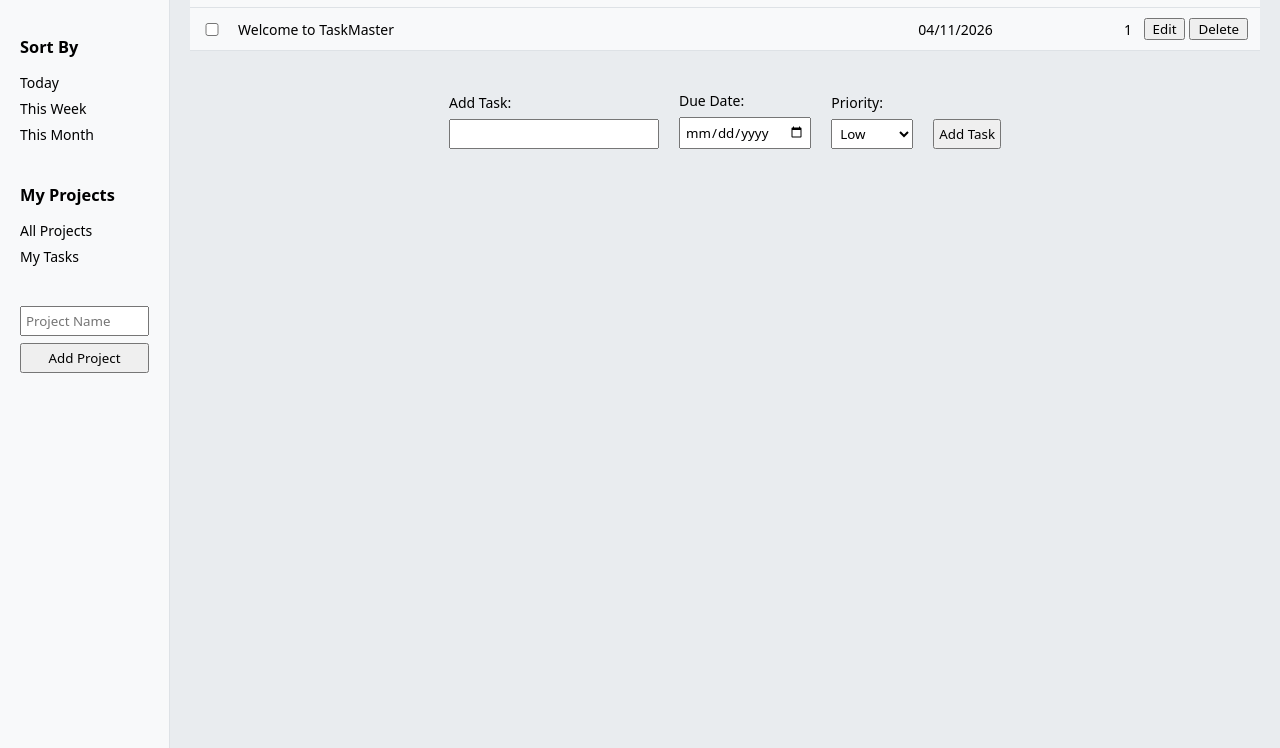
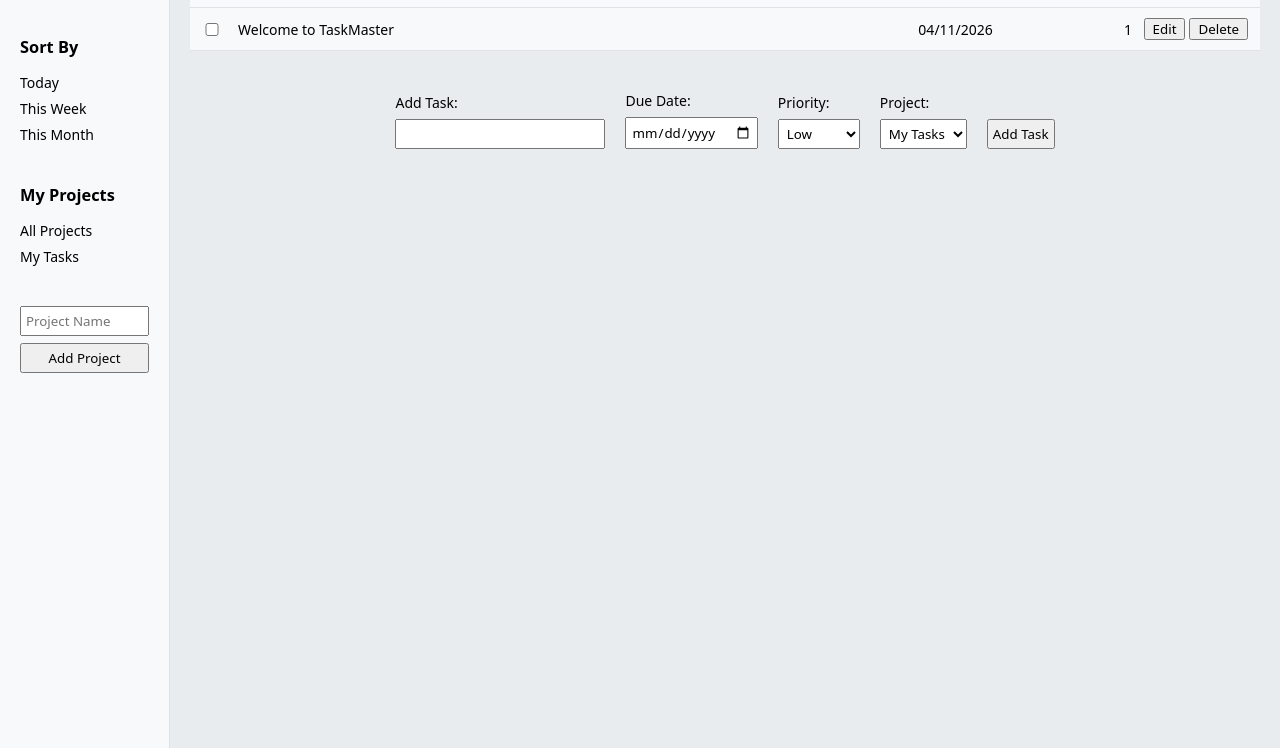
Before and after one commit to filip-writes-code/to-do-app, a website built with webpack: page src/template.html in a window 1280 px wide. Shown: the part 52-800 px from the top of the page. Built offline with nearby package versions, Linux system fonts and the light colour scheme.

Commit message:
Add project-id to tasks

```diff
--- a/src/dom.js
+++ b/src/dom.js
@@ -2,6 +2,7 @@
 
 const contentDiv = document.querySelector('.content');
 const projectContentDiv = document.querySelector('.projects-content');
+const projectDropdown = document.getElementById('project-id');
 
 const createTaskWrapperLayout = (task) => {
     const {
@@ -69,12 +70,27 @@
     return projectWrapper;
 }
 
+const createProjectDropdownItem = (projectObj) => {
+    const {
+        id,
+        title,
+        completed} = projectObj;
+    const projectOption = document.createElement('option');
+    projectOption.value = id;
+    projectOption.textContent = title;
+    return projectOption;
+}
+
 const addTaskToDom = (taskObj) => {
     contentDiv.appendChild(createTaskWrapperLayout(taskObj));
 }
 
 const addProjectToDom = (projectObj) => {
     projectContentDiv.appendChild(createProjectWrapper(projectObj));
+}
+
+const addProjectToDropdown = (projectObj) => {
+    projectDropdown.appendChild(createProjectDropdownItem(projectObj));
 }
 
 export const renderTasks = () => {
@@ -86,8 +102,10 @@
 
 export const renderProjects = () => {
     projectContentDiv.innerHTML = '';
+    projectDropdown.innerHTML = '';
     projectList.items.forEach(project => {
         addProjectToDom(project);
+        addProjectToDropdown(project);
     })
 }
 
--- a/src/template.html
+++ b/src/template.html
@@ -56,6 +56,10 @@
                         <option value="1">Medium</option>
                         <option value="2">High</option>
                     </select>
+                </div><div class="label-group">
+                    <label for="project-id">Project: </label>
+                    <select name="project-id" id="project-id" name="project-id">
+                    </select>
                 </div>
                 <button id="add-task-btn">Add Task</button>
             </form>
```
